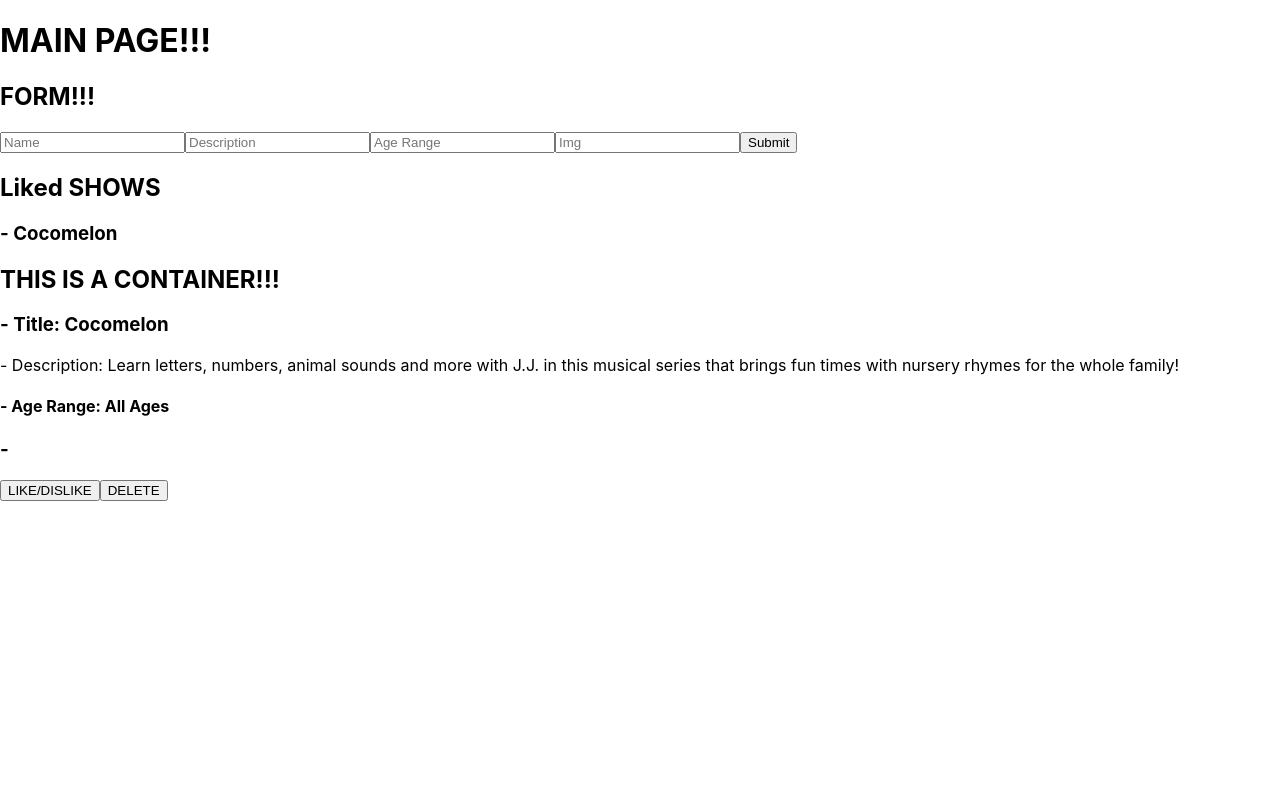
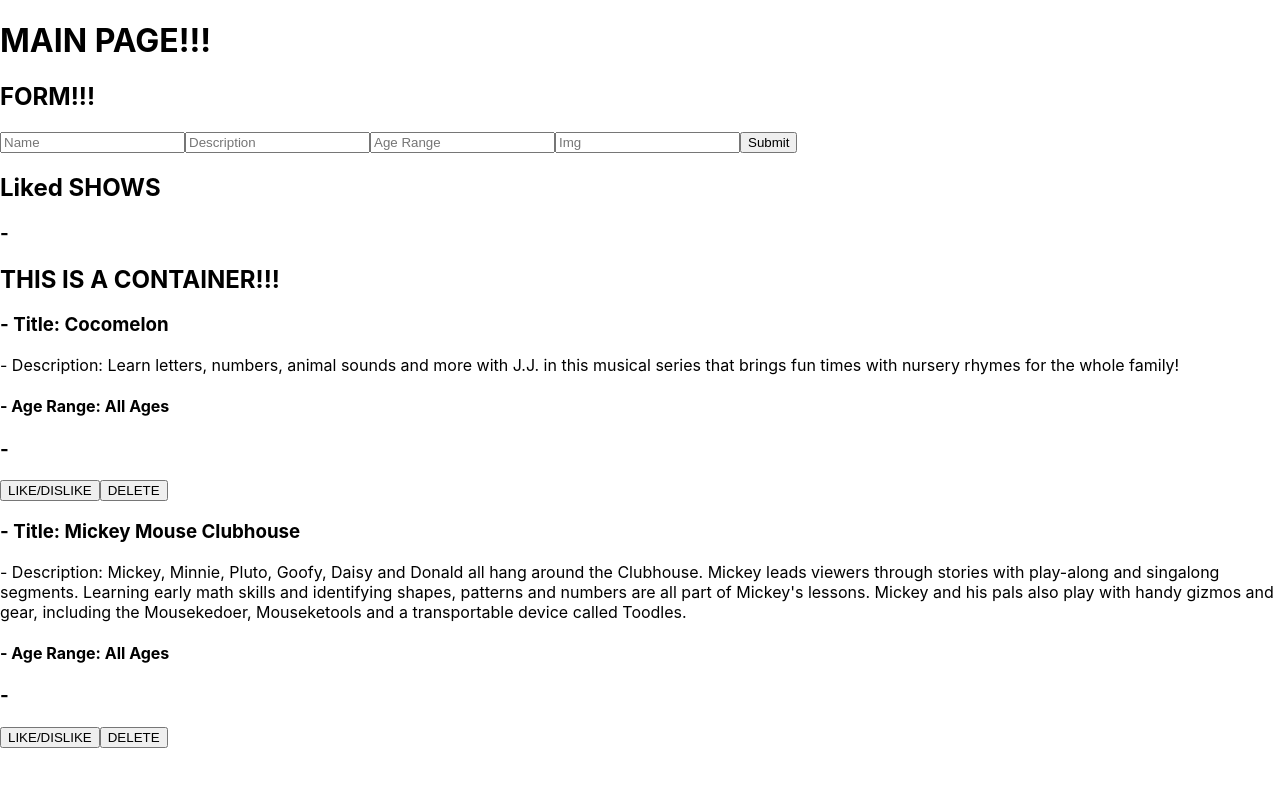
Before and after one commit to rob1694/cartoon_info_app-FrontEnd, a React (Create React App) app: page / in a window 1280 px wide. Shown: the top 786 px of the page. Built offline with nearby package versions, Linux system fonts and the light colour scheme.

Commit message:
added map

```diff
--- a/src/components/CartoonContainer.js
+++ b/src/components/CartoonContainer.js
@@ -1,13 +1,19 @@
 import React from 'react'
 import CartoonShow from './CartoonShow';
 
- function CartoonContainer({ Dummyshow } ) {
+ function CartoonContainer({ Dummyshows } ) {
 
+    const cartoonShows = Dummyshows.map((show) => (
+        <CartoonShow
+          key = {show.id}
+          show = {show}
+        />
+      ));
 
     return (
         <div>
             <h2>THIS IS A CONTAINER!!!</h2>
-            <CartoonShow Dummyshow = {Dummyshow}/>
+            {cartoonShows}
         </div>
 
     )
--- a/src/components/CartoonShow.js
+++ b/src/components/CartoonShow.js
@@ -1,8 +1,8 @@
 import React from 'react'
 
-function CartoonShow( { Dummyshow }) {
+function CartoonShow( { show }) {
 
-    const { name, Description, Age_range, IMG, id } = Dummyshow;
+    const { name, Description, Age_range, IMG, id } = show;
 
     return (
         <div>
--- a/src/components/LikedCartoonContainer.js
+++ b/src/components/LikedCartoonContainer.js
@@ -1,8 +1,8 @@
 import React from 'react'
 
- function LikedCartoonContainer({ Dummyshow }) {
+ function LikedCartoonContainer({ Dummyshows }) {
 
-    const { name } = Dummyshow;
+    const { name } = Dummyshows;
 
     return (
         <div>
--- a/src/components/MainPage.js
+++ b/src/components/MainPage.js
@@ -2,25 +2,36 @@
 import CartoonContainer from './CartoonContainer';
 import CartoonForm from './CartoonForm';
 import LikedCartoonContainer from './LikedCartoonContainer';
+import { useState } from "react"
 
 function MainPage() {
 
+    const [cartoons, setCartoons] = useState([])
 
-    const Dummyshow =
+    const Dummyshows = [
         {
             name: "Cocomelon",
             Description: "Learn letters, numbers, animal sounds and more with J.J. in this musical series that brings fun times with nursery rhymes for the whole family!",
             Age_range: "All Ages",
             IMG: "",
             id: 1
+        },
+        {
+            name: "Mickey Mouse Clubhouse",
+            Description: "Mickey, Minnie, Pluto, Goofy, Daisy and Donald all hang around the Clubhouse. Mickey leads viewers through stories with play-along and singalong segments. Learning early math skills and identifying shapes, patterns and numbers are all part of Mickey's lessons. Mickey and his pals also play with handy gizmos and gear, including the Mousekedoer, Mouseketools and a transportable device called Toodles.",
+            Age_range: "All Ages",
+            IMG: "",
+            id: 2
         }
+    ]
+
 
     return (
         <div>
             <h1>MAIN PAGE!!!</h1>
             <CartoonForm />
-            <LikedCartoonContainer Dummyshow = {Dummyshow}/>
-            <CartoonContainer Dummyshow = {Dummyshow}/>
+            <LikedCartoonContainer Dummyshows = {Dummyshows}/>
+            <CartoonContainer Dummyshows = {Dummyshows}/>
         </div>
 
     )
```
Lines whose indentation alone changed are shown as unchanged.
